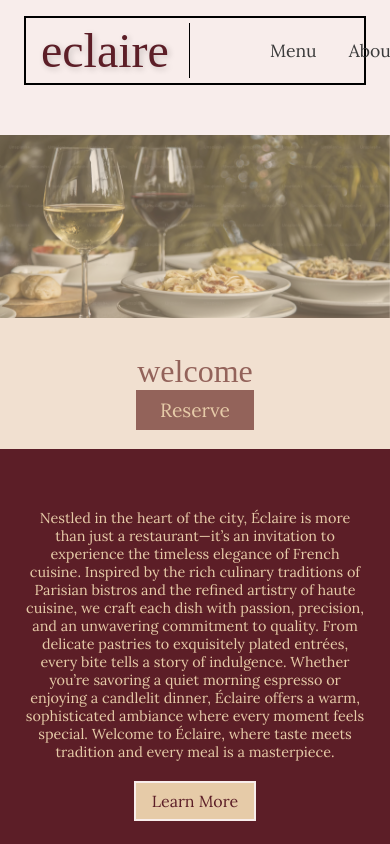
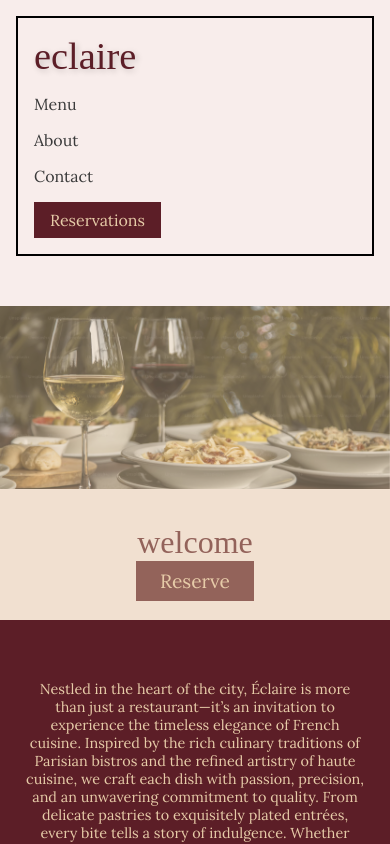
Before and after one commit to mxisaa/eclaire, a React (Create React App) app: page / in a window 390 px wide. Shown: the top 844 px of the page. Built offline with nearby package versions, Linux system fonts and the light colour scheme; a web font is replaced by a local one.

Commit message:
Adjusted mobile responsiveness

```diff
--- a/src/components/Navbar.css
+++ b/src/components/Navbar.css
@@ -68,3 +68,48 @@
   font-style: normal;
   font-size: 1.1rem;
 }
+
+@media (max-width: 768px) {
+  .navbar {
+    flex-direction: column;
+    padding: 1rem;
+    margin: 1rem;
+  }
+
+  .navbar-container {
+    flex-direction: column;
+    gap: 1rem;
+    align-items: flex-start;
+  }
+
+  .nav-links {
+    flex-direction: column;
+    gap: 1rem;
+    align-items: flex-start;
+    width: 100%;
+  }
+
+  .nav-right {
+    flex-direction: column;
+    align-items: flex-start;
+    width: 100%;
+    gap: 1rem;
+    padding-right: 0;
+  }
+
+  .logo {
+    font-size: 2.4rem;
+    padding-right: 0;
+    padding-left: 0;
+    border-right: none;
+  }
+
+  .reserve-button {
+    font-size: 1rem;
+    padding: 0.5rem 1rem;
+  }
+
+  .nav-links a {
+    font-size: 1rem;
+  }
+}
```
